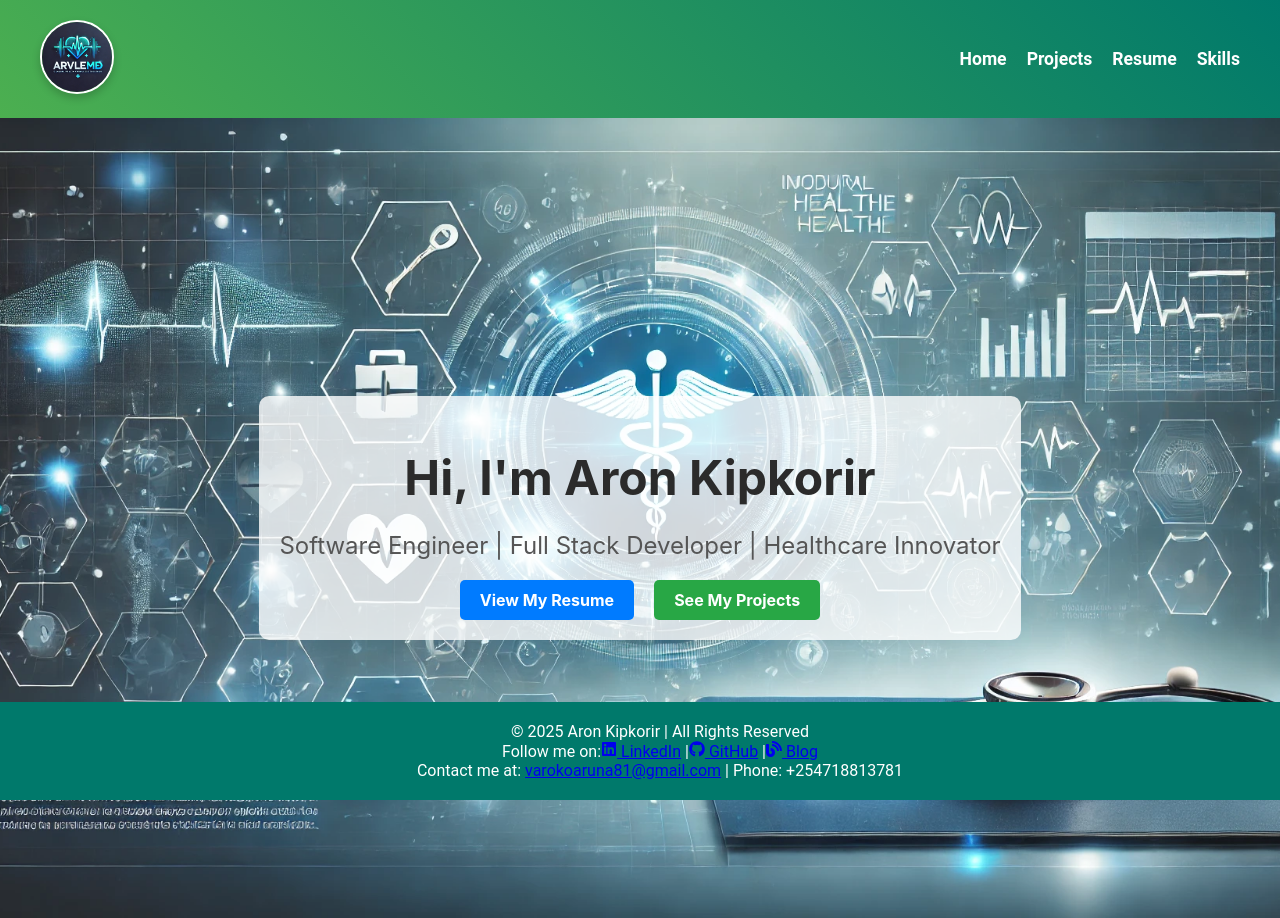
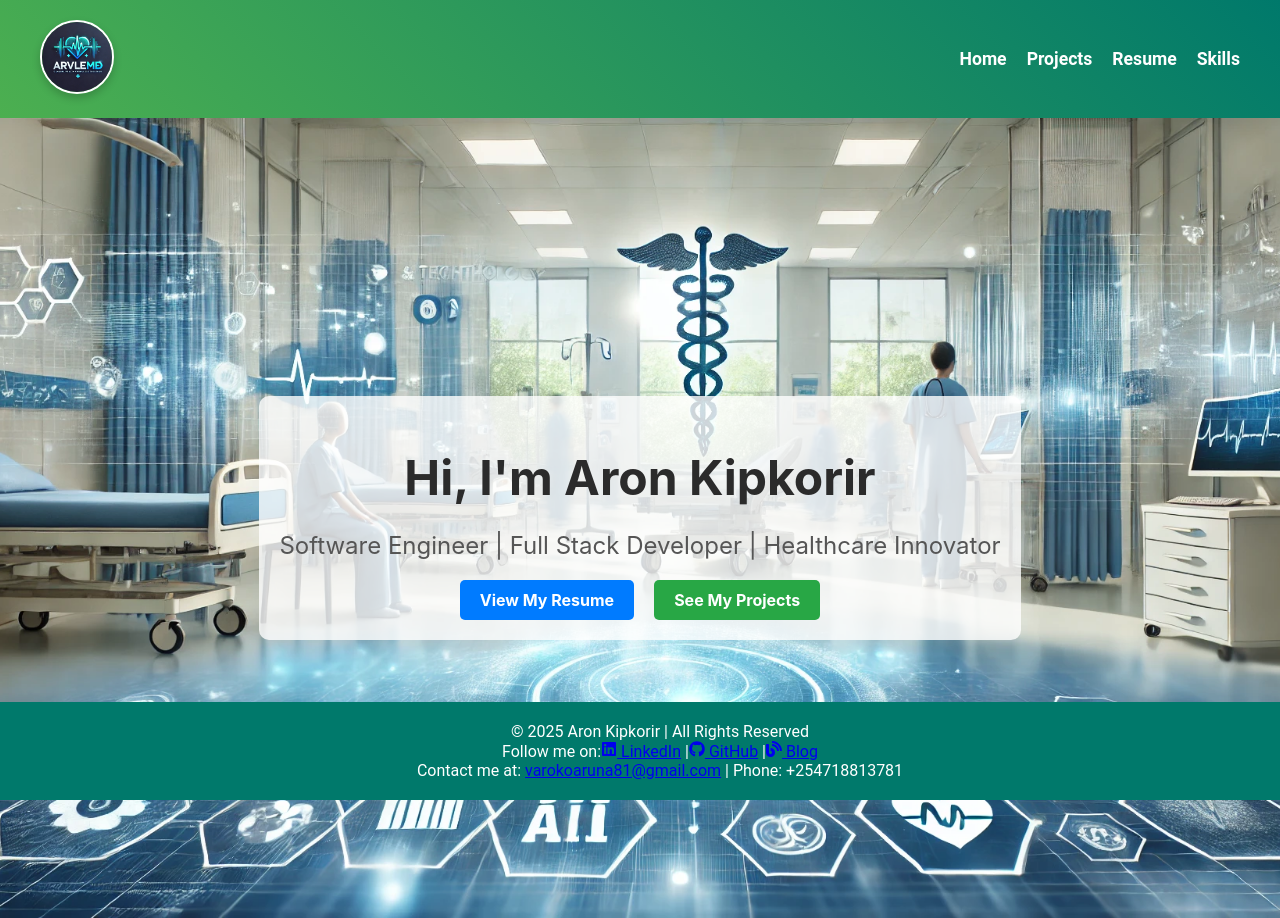
Before and after one commit to ARVLEMED/Aron-Portfolio, a React (Create React App) app: page / in a window 1280 px wide. Built offline with nearby package versions, Linux system fonts and the light colour scheme.

Commit message:
changes the background image

```diff
--- a/src/components/Home.css
+++ b/src/components/Home.css
@@ -5,7 +5,7 @@
     align-items: center;
     height: 100vh;
     background-color: #f4f7fc;
-    background-image: url('../background.webp');
+    background-image: url('../background1.webp');
     background-size: cover;
     background-position: center;
     color: #333;
```
Also changed, not shown: src/background1.webp (added).
